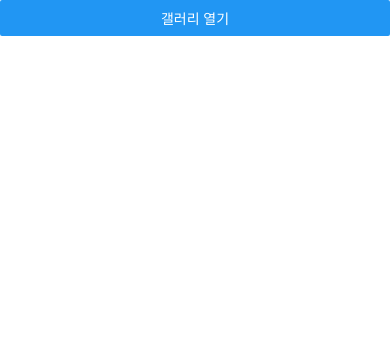
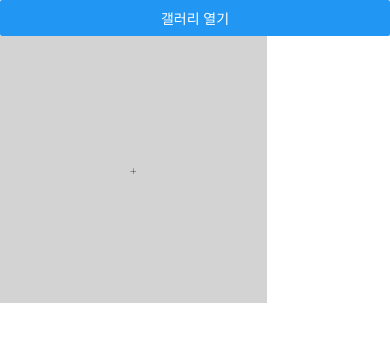
Before and after one commit to donghoonlee94/rn-gallery, a React Native app: screen / in a window 390 px wide. Shown: the top 342 px of the page. Built offline with nearby package versions, Linux system fonts and the light colour scheme.

Commit message:
add: image add button

```diff
--- a/App.js
+++ b/App.js
@@ -18,19 +18,34 @@ const width = Dimensions.get("screen").width;
 const columnSize = width / 3;
 
 export default function App() {
-  const { images, pickImage, deleteImage } = useGallery();
+  const { images, pickImage, deleteImage, imagesWithAddButton } = useGallery();
 
   const onPressOpenGalley = () => {
     pickImage();
   };
 
+  const onLongPressImage = () => deleteImage(id);
+
   const renderItem = ({ item: { id, uri }, index }) => {
-    const onLongPress = () => {
-      deleteImage(id);
-    };
+    if (id === -1) {
+      return (
+        <TouchableOpacity
+          onPress={onPressOpenGalley}
+          style={{
+            width: columnSize,
+            height: columnSize,
+            backgroundColor: "lightgrey",
+            justifyContent: "center",
+            alignItems: "center",
+          }}
+        >
+          <Text style={{ fontWeight: "100", fontSize: "45" }}>+</Text>
+        </TouchableOpacity>
+      );
+    }
 
     return (
-      <TouchableOpacity onLongPress={onLongPress}>
+      <TouchableOpacity onLongPress={() => onLongPressImage(id)}>
         <Image
           source={{ uri: uri }}
           style={{ width: columnSize, height: columnSize }}
@@ -42,7 +57,11 @@ export default function App() {
   return (
     <SafeAreaView style={styles.container}>
       <Button title="갤러리 열기" onPress={onPressOpenGalley} />
-      <FlatList data={images} renderItem={renderItem} numColumns={3} />
+      <FlatList
+        data={imagesWithAddButton}
+        renderItem={renderItem}
+        numColumns={3}
+      />
     </SafeAreaView>
   );
 }
--- a/src/use-gallery.js
+++ b/src/use-gallery.js
@@ -39,8 +39,17 @@ export const useGallery = () => {
     ]);
   };
 
+  const imagesWithAddButton = [
+    ...images,
+    {
+      id: -1,
+      uri: "",
+    },
+  ];
+
   return {
     pickImage,
+    imagesWithAddButton,
     images,
     deleteImage,
   };
```
